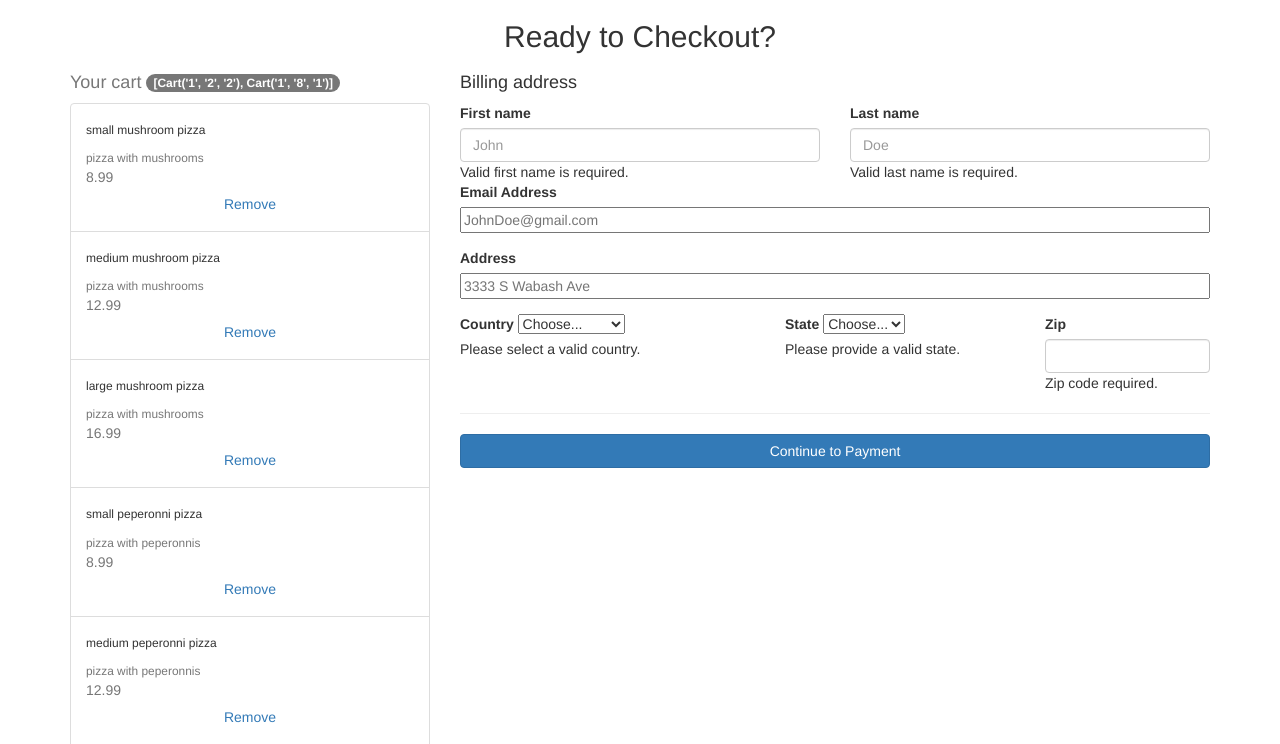
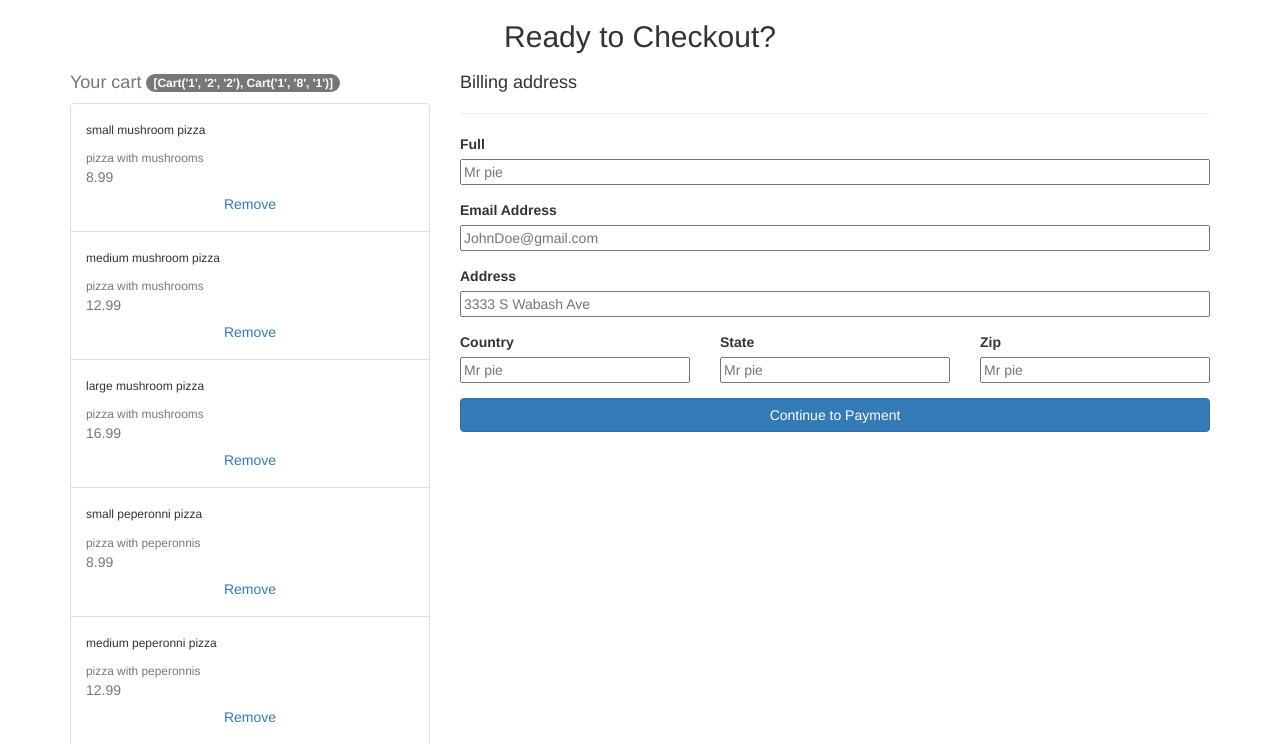
Before and after one commit to notedwin/restaurant-app, a Flask app: template app/templates/customer/cart.html in a window 1280 px wide. Shown: the part 50-794 px from the top of the page. Run offline with Flask 2, Linux system fonts and the light colour scheme; the template is opened without the code that fills it: values that come from a table or form of the project are taken from there, others are empty; data comes from the database, SQL or seed files in the repository; some libraries are stand-ins or nearby versions.

Commit message:
can get values from checkout data

```diff
--- a/app/forms.py
+++ b/app/forms.py
@@ -31,16 +31,13 @@ class RegistrationForm(FlaskForm):
       raise ValidationError('Email already in Use.')
 
 class CheckoutForm(FlaskForm):
-  first_name = StringField('First Name',
+  full_name = StringField('Full',
                  [validators.DataRequired()])
-  last_name = StringField('Last Name',
-                 [validators.DataRequired()])
-  email = StringField('Email Address', [validators.DataRequired(),
-             validators.Email(), validators.Length(min=6, max=35)])
+  email = StringField('Email Address', [validators.DataRequired(),validators.Email(), validators.Length(min=6, max=35)])
   address = StringField('Address', [validators.DataRequired()])
   country = StringField('Country', [validators.DataRequired()])
   state = StringField('State', [validators.DataRequired()])
-  zip_code = StringField('Zip', [validators.DataRequired()])
+  zip_code = StringField('Zip', [validators.DataRequired(), validators.Length(min=4,max=6)])
   submit = SubmitField('Continue to Payment')
 
 
--- a/app/routes.py
+++ b/app/routes.py
@@ -79,18 +79,31 @@ def cart():
             carts = Cart.query.filter_by(userid=uid).all()
             items = []
             total = 0
-        for cart in carts:
-            item = Item.query.filter_by(id=cart.productid).first()
-            items.append(item)
-            total = total + item.cost
+            for cart in carts:
+                item = Item.query.filter_by(id=cart.productid).first()
+                items.append(item)
+                total = total + item.cost
         return render_template('customer/cart.html', items=items, total=total, form=form)
 
     if request.method == 'POST':
+        if current_user.is_authenticated:
+            uid = current_user.id
+            carts = Cart.query.filter_by(userid=uid).all()
+            items = []
+            total = 0
+            for cart in carts:
+                item = Item.query.filter_by(id=cart.productid).first()
+                items.append(item)
+                total = total + item.cost
+
+        form_data = request.values.copy()
+        for key, value in request.form.items():
+                print("key: {0}, value: {1}".format(key, value))
+
         if form.validate_on_submit():
             # create an order
-            for key, value in request.form.items():
-                print("key: {0}, value: {1}".format(key, value))
-            flash(f'Order Created for {form.first_name.data}!', 'success')
+
+            flash(f'Order Created for {form.full_name.data}!', 'success')
             return redirect(url_for('index'))
         else:
             flash('Order not created.', 'danger')
--- a/app/templates/customer/cart.html
+++ b/app/templates/customer/cart.html
@@ -34,59 +34,23 @@
         </div>
         <div class="col-md-8 order-md-1">
             <h4 class="mb-3">Billing address</h4>
-
+            <hr class="mb-4">
             <form method="POST" class="form-checkout">
                 {{ form.hidden_tag() }}
+                {{ render_field(form.full_name, "Mr pie") }}
+                {{ render_field(form.email, "JohnDoe@gmail.com") }}
+                {{ render_field(form.address, "3333 S Wabash Ave") }}
                 <div class="row">
-                    <div class="col-md-6 mb-3">
-                        <label for="firstName">First name</label>
-                        <input type="text" class="form-control" id="firstName" placeholder="John" value="" required="">
-                        <div class="invalid-feedback">
-                            Valid first name is required.
-                        </div>
+                    <div class="col-md-4 order-md-2">
+                        {{ render_field(form.country, "Mr pie") }}
                     </div>
-                    <div class="col-md-6 mb-3">
-                        <label for="lastName">Last name</label>
-                        <input type="text" class="form-control" id="lastName" placeholder="Doe" value="" required="">
-                        <div class="invalid-feedback">
-                            Valid last name is required.
-                        </div>
+                    <div class="col-md-4 order-md-2">
+                        {{ render_field(form.state, "Mr pie") }}
+                    </div>
+                    <div class="col-md-4 order-md-2">
+                        {{ render_field(form.zip_code, "Mr pie") }}
                     </div>
                 </div>
-                {{ render_field(form.email, "JohnDoe@gmail.com") }}
-                {{ render_field(form.address, "3333 S Wabash Ave") }}
-
-                <div class="row">
-                    <div class="col-md-5 mb-3">
-                        <label for="country">Country</label>
-                        <select class="custom-select d-block w-100" id="country" required="">
-                            <option value="">Choose...</option>
-                            <option>United States</option>
-                        </select>
-                        <div class="invalid-feedback">
-                            Please select a valid country.
-                        </div>
-                    </div>
-                    <div class="col-md-4 mb-3">
-                        <label for="state">State</label>
-                        <select class="custom-select d-block w-100" id="state" required="">
-                            <option value="">Choose...</option>
-                            <option>Illinois</option>
-                        </select>
-                        <div class="invalid-feedback">
-                            Please provide a valid state.
-                        </div>
-                    </div>
-                    <div class="col-md-3 mb-3">
-                        <label for="zip">Zip</label>
-                        <input type="text" class="form-control" id="zip" placeholder="" required="">
-                        <div class="invalid-feedback">
-                            Zip code required.
-                        </div>
-                    </div>
-                </div>
-
-                <hr class="mb-4">
                 <div class="form-group">
                     {{ form.submit(class="btn btn-primary btn-block") }}
                 </div>
```
Also changed, not shown: 1 other file.
